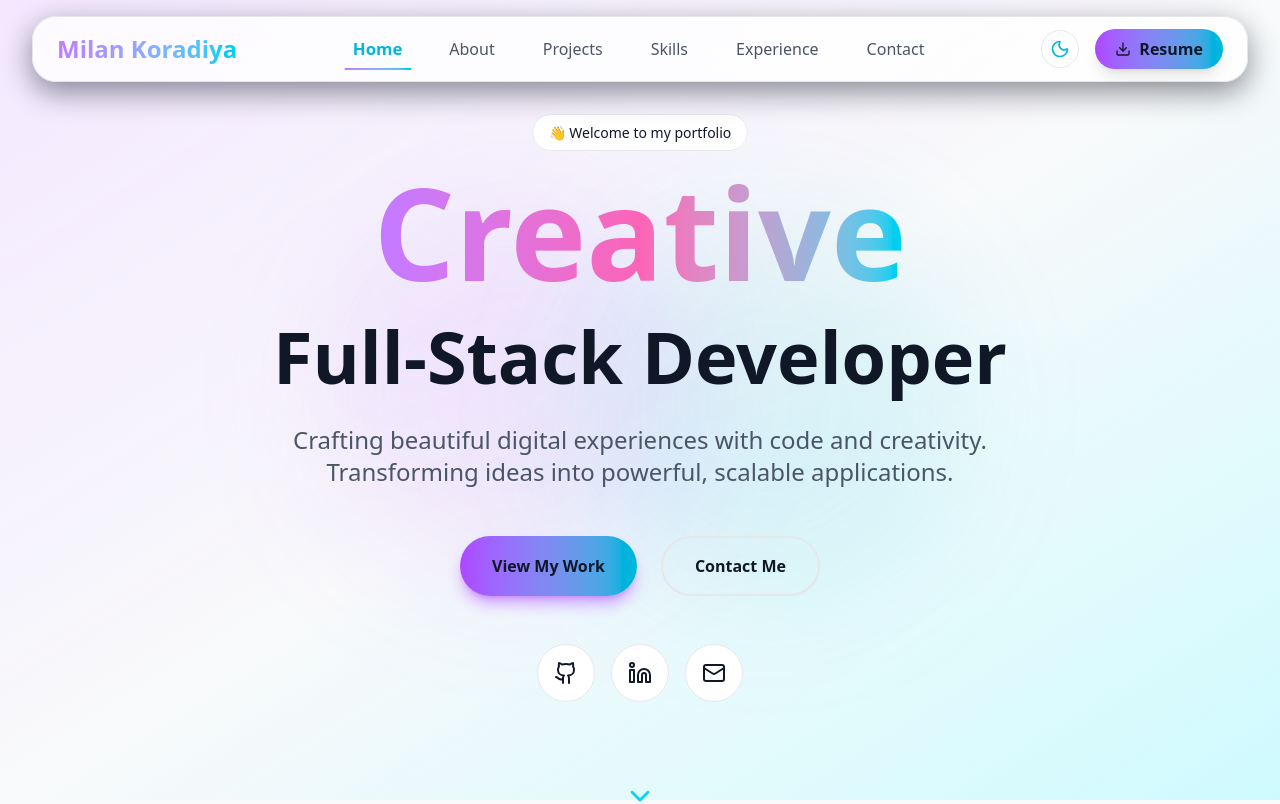
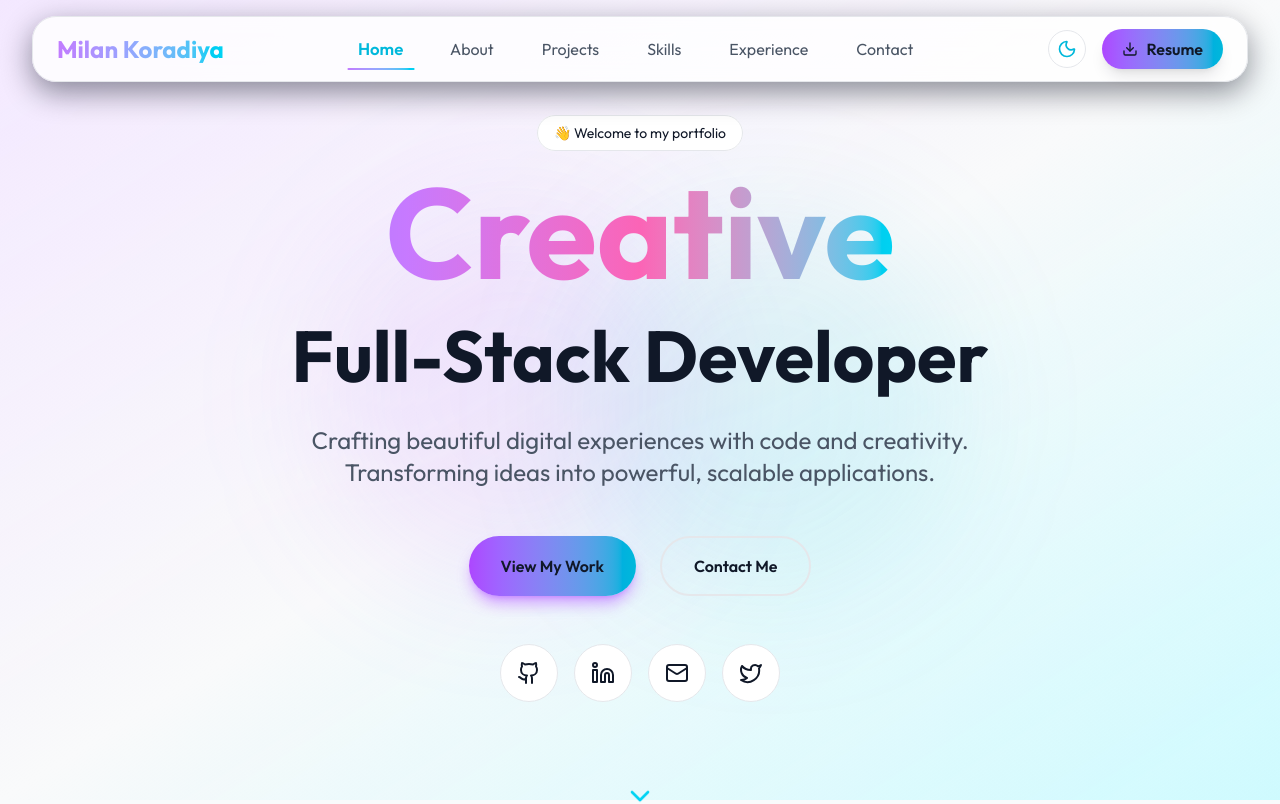
Before and after one commit to koradiyamilan12/portfolio, a React (Vite) app: page / in a window 1280 px wide. Shown: the top 804 px of the page. Built offline with nearby package versions, Linux system fonts and the light colour scheme.

Commit message:
feat: Add Twitter profile links and integrate font styling across the portfolio

```diff
--- a/index.html
+++ b/index.html
@@ -8,6 +8,9 @@
   <meta name="viewport" content="width=device-width, initial-scale=1.0" />
   <meta name="description"
     content="Portfolio of Milan Koradiya – Full‑Stack Developer crafting scalable, performant web apps with React, Node.js, and modern tooling. Explore projects, experience, and ways to get in touch." />
+  <link rel="preconnect" href="https://fonts.googleapis.com">
+  <link rel="preconnect" href="https://fonts.gstatic.com" crossorigin>
+  <link href="https://fonts.googleapis.com/css2?family=Outfit:wght@100..900&display=swap" rel="stylesheet">
   <title>Milan Koradiya</title>
 </head>
 
--- a/src/components/HeroSection.jsx
+++ b/src/components/HeroSection.jsx
@@ -1,4 +1,4 @@
-import { Github, Linkedin, Mail, ChevronDown } from "../utils/icons";
+import { Github, Linkedin, Mail, ChevronDown, Twitter } from "../utils/icons";
 import { Link } from "react-router-dom";
 
 const HeroSection = ({ theme, scrollY, scrollToSection }) => {
@@ -72,6 +72,12 @@ const HeroSection = ({ theme, scrollY, scrollToSection }) => {
                 target: "_blank",
                 label: "Send email",
               },
+              {
+                icon: <Twitter className="w-6 h-6" />,
+                href: "https://x.com/milankoradiya9",
+                target: "_blank",
+                label: "Twitter profile",
+              },
             ].map((social, idx) => (
               <Link
                 key={idx}
--- a/src/data/contact.js
+++ b/src/data/contact.js
@@ -16,4 +16,9 @@ export const contactItems = [
     label: 'LinkedIn',
     value: site.linkedin
   },
+  {
+    iconKey: 'twitter',
+    label: 'Twitter',
+    value: site.twitter
+  },
 ];
--- a/src/data/site.js
+++ b/src/data/site.js
@@ -2,6 +2,7 @@ export const site = {
   email: 'milankoradiya.work@gmail.com',
   github: 'https://github.com/koradiyamilan12',
   linkedin: 'https://linkedin.com/in/koradiyamilan12',
+  twitter: 'https://x.com/milankoradiya9',
   yearStart: new Date().getFullYear(),
   // Google Drive file ID preview URL (used for embedded preview)
   // Replace the ID below with your file's ID if it changes.
--- a/src/data/social.js
+++ b/src/data/social.js
@@ -15,5 +15,10 @@ export const socialLinks = [
     iconKey: 'mail',
     href: `mailto:${site.email}`,
     label: 'Send email'
+  },
+  {
+    iconKey: 'twitter',
+    href: site.twitter,
+    label: 'Twitter profile'
   }
 ];
--- a/src/index.css
+++ b/src/index.css
@@ -1,5 +1,9 @@
 @import "tailwindcss";
 @variant dark (&:where(.dark, .dark *));
+
+@theme {
+  --font-sans: "Outfit", ui-sans-serif, system-ui, sans-serif, "Apple Color Emoji", "Segoe UI Emoji", "Segoe UI Symbol", "Noto Color Emoji";
+}
 
 /* Global smooth behaviors */
 html {
@@ -7,6 +11,7 @@ html {
 }
 
 body {
+  font-family: var(--font-sans);
   user-select: none;
   -webkit-user-select: none;
 }
--- a/src/utils/icons.js
+++ b/src/utils/icons.js
@@ -13,6 +13,7 @@ import {
   Download,
   Copyright,
   ArrowUp,
+  Twitter,
 } from 'lucide-react';
 
 // Named exports: import only what you need from `src/utils/icons.js`.
@@ -30,12 +31,14 @@ export {
   Download,
   Copyright,
   ArrowUp,
+  Twitter,
 };
 
 const components = {
   mail: Mail,
   github: Github,
   linkedin: Linkedin,
+  twitter: Twitter,
 };
 
 export const renderIcon = (key, sizeClass = 'w-5 h-5') => {
```
